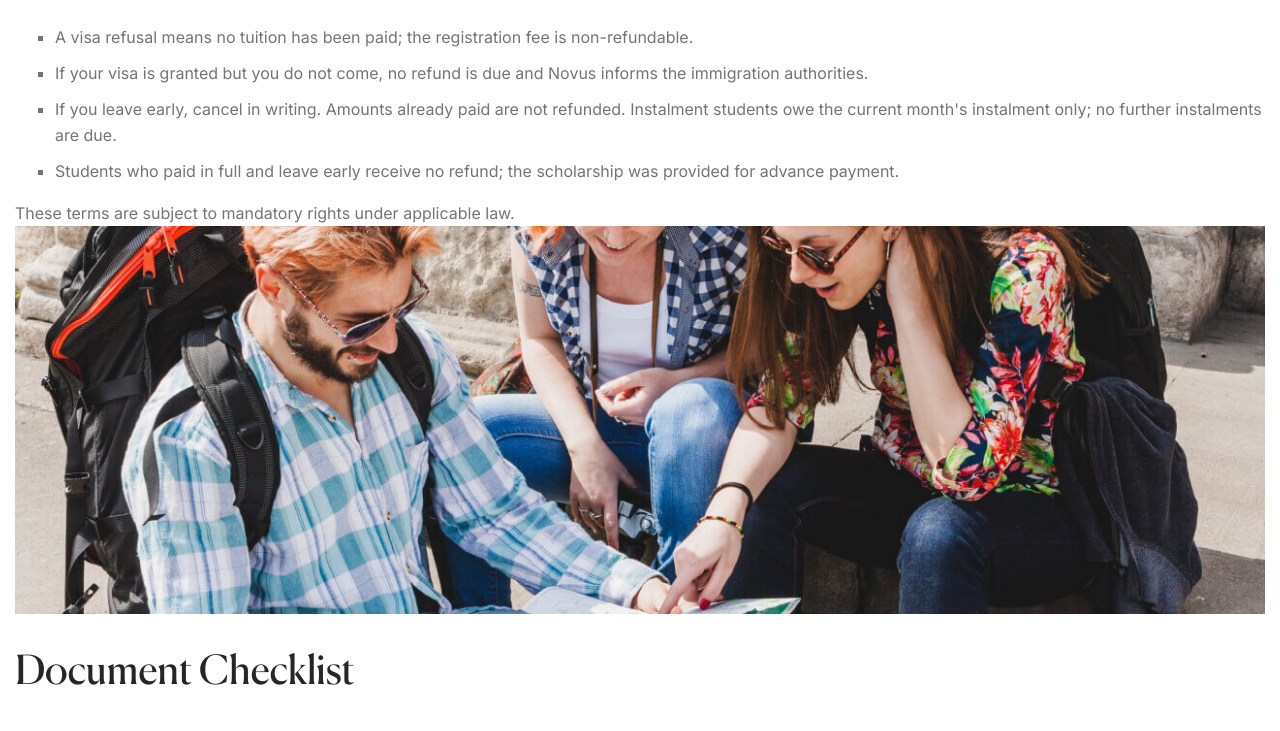
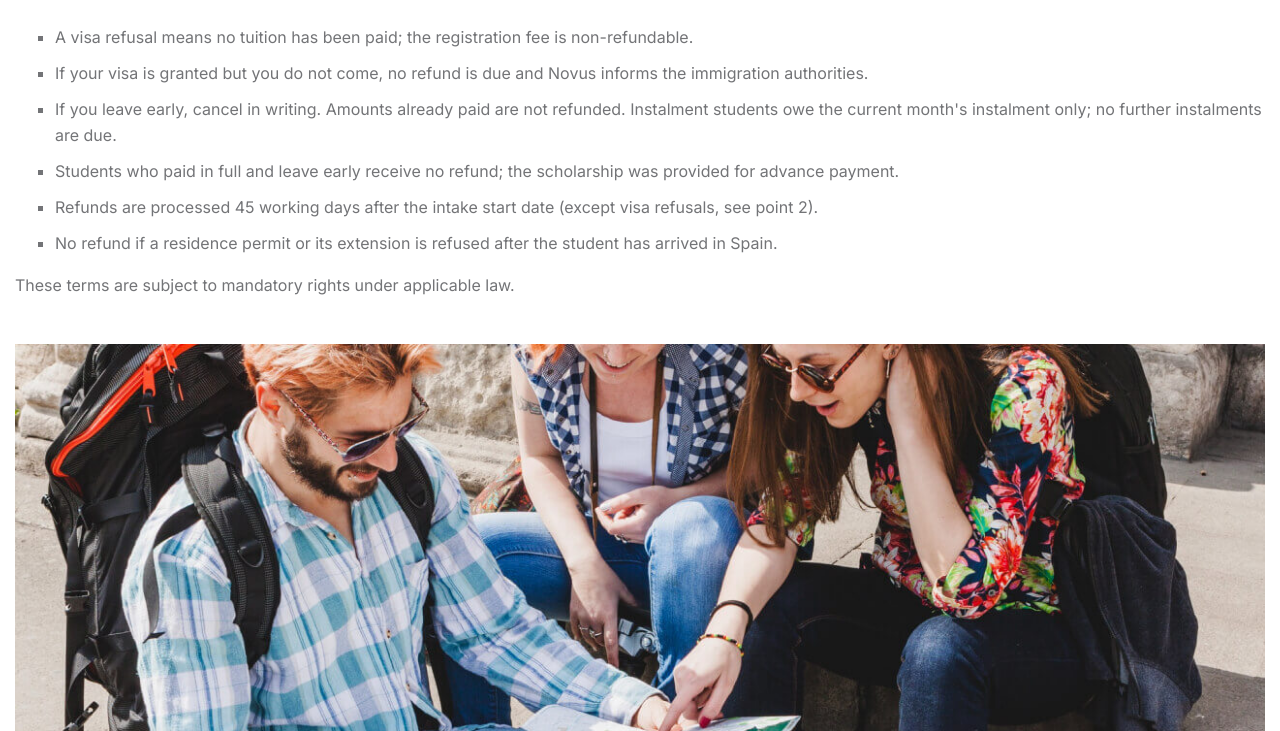
Before and after one commit to AngelPortalDev/Novus-Spain, a Laravel app: page /admission in a window 1280 px wide. Shown: the part 1262-1993 px from the top of the page. Run offline with Laravel 12, Linux system fonts and the light colour scheme.

Commit message:
admission page and refund policy page changes

```diff
--- a/resources/views/Frontend/Pages/admission.blade.php
+++ b/resources/views/Frontend/Pages/admission.blade.php
@@ -34,8 +34,11 @@
                                 <li class="single-requirement">If your visa is granted but you do not come, no refund is due and Novus informs the immigration authorities.</li>
                                 <li class="single-requirement">If you leave early, cancel in writing. Amounts already paid are not refunded. Instalment students owe the current month's instalment only; no further instalments are due.</li>
                                 <li class="single-requirement">Students who paid in full and leave early receive no refund; the scholarship was provided for advance payment.</li>
+                                <li>Refunds are processed 45 working days after the intake start date (except visa refusals, see point 2).</li>
+                                <li>No refund if a residence permit or its extension is refused after the student has arrived in Spain.</li>
                             </ul>
                             <p>These terms are subject to mandatory rights under applicable law.</p>
+                            <br>
                         </div>
 
                         <div class="admission-big-thumb">
--- a/resources/views/Frontend/Pages/refund-policy.blade.php
+++ b/resources/views/Frontend/Pages/refund-policy.blade.php
@@ -16,7 +16,7 @@
                         <div class="programme-description-area">
                             <section class="programme-about mb--30">
                                 <h5 class="title">Visa refusal and registration fee</h5>
-                                <p>If the competent Spanish authority formally refuses your study visa, tuition fees paid are refundable once we receive and verify the official refusal notice. The registration fee €290 is non-refundable and the amount varies by course and nationality. under this policy, subject to mandatory law. It is retained or deducted only once and is not charged again if already retained separately.</p>
+                                <p>For students who pay the tuition fee before their visa decision through a partner institution, if the competent Spanish authority formally refuses the study visa, the tuition fee paid will be refunded upon receipt and verification of the official refusal notice, minus any administration or bank charges applied by the partner institution, within the timeframe set by that institution. The registration fee stated in the fee list and offer letter is non-refundable, subject to mandatory applicable law. Students enrolling directly with Novus pay the tuition fee only after their visa has been approved, either in full with a scholarship or, for one-year courses, in monthly instalments. The registration fee varies by course and nationality and is retained or deducted only once if not already retained separately.</p>
                             </section>
                             <section class="programme-about mb--30">
                                 <h5 class="title">Submitting a refund request</h5>
```
